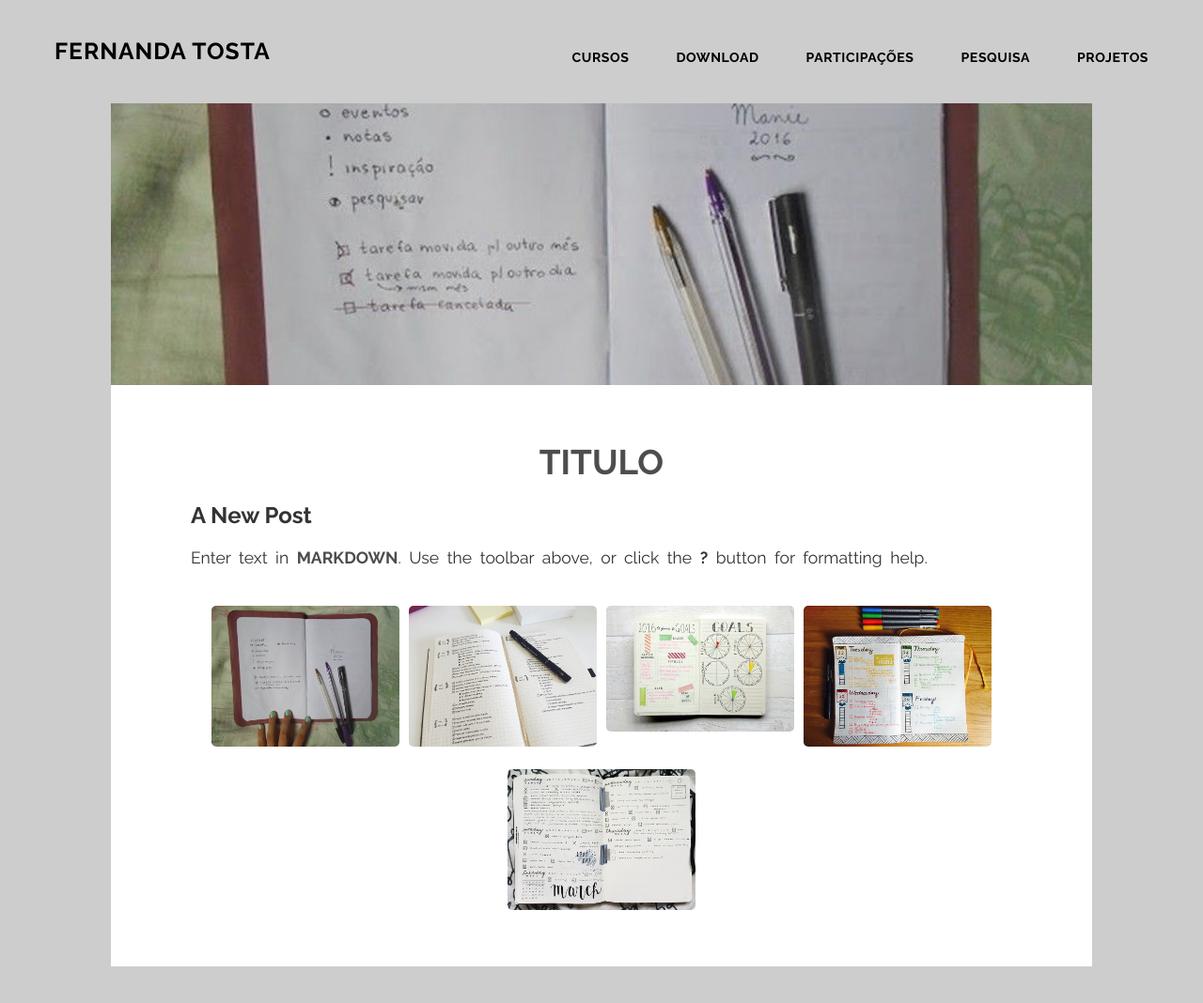
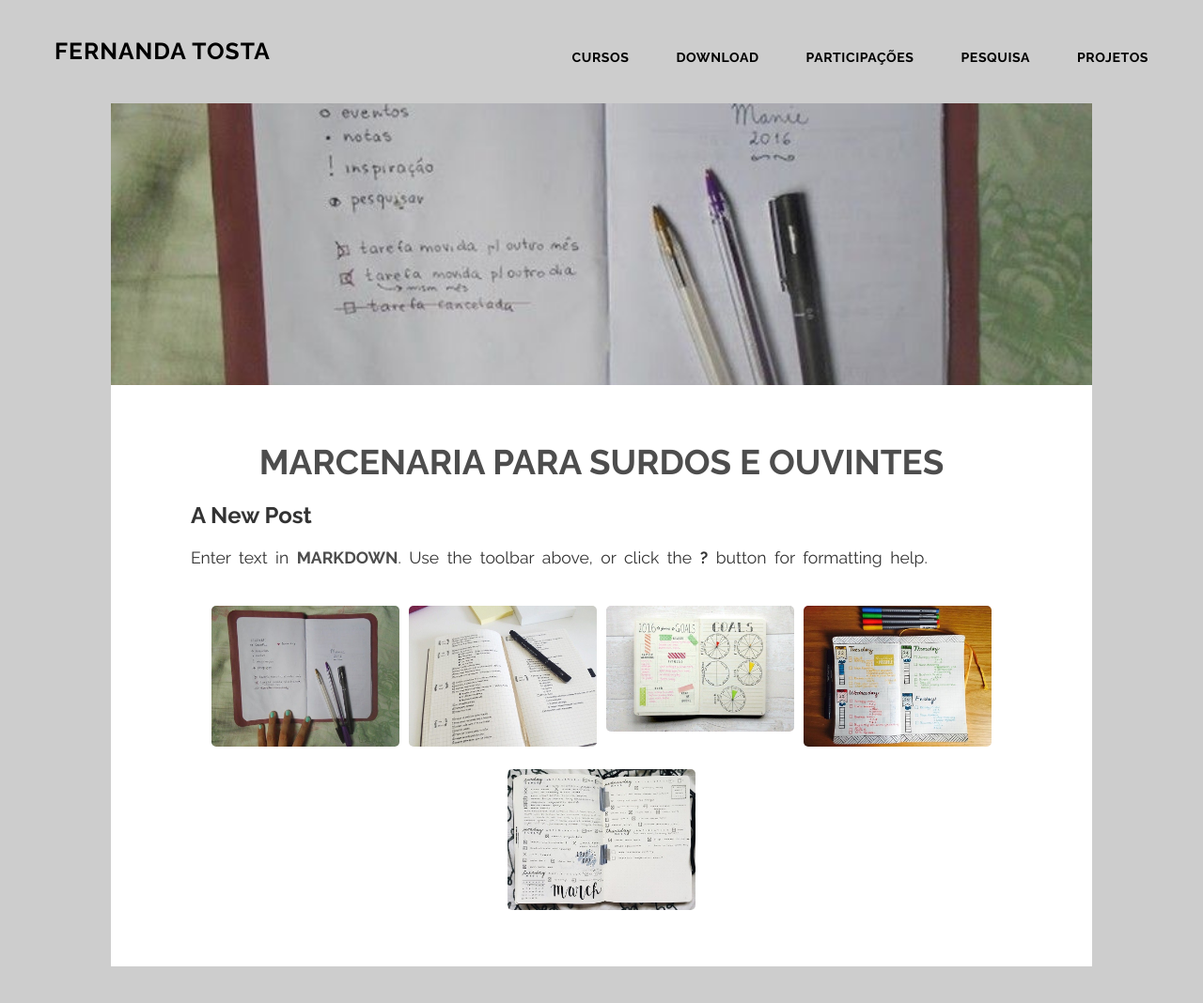
Before and after one commit to fernandatosta/fernandatosta.com, a Jekyll site: the page built from _posts/2017-02-10-marcenaria-surdos-ouvintes.md, in a window 1280 px wide and 1077 px high. Shown: the top 1068 px of the window at 94% size. Built offline with Jekyll 4.4.1, drawn with Linux system fonts in a browser that asks for light colours; nearby versions of some CDN libraries.

Commit message:
Update 2017-02-10-marcenaria-surdos-ouvintes.md

```diff
--- a/_posts/2017-02-10-marcenaria-surdos-ouvintes.md
+++ b/_posts/2017-02-10-marcenaria-surdos-ouvintes.md
@@ -1,7 +1,7 @@
 ---
 published: true
 layout: post
-title: titulo
+title: Marcenaria para Surdos e Ouvintes
 categories:
   - pesquisa
 header: bullet-journal-05.jpeg
```
